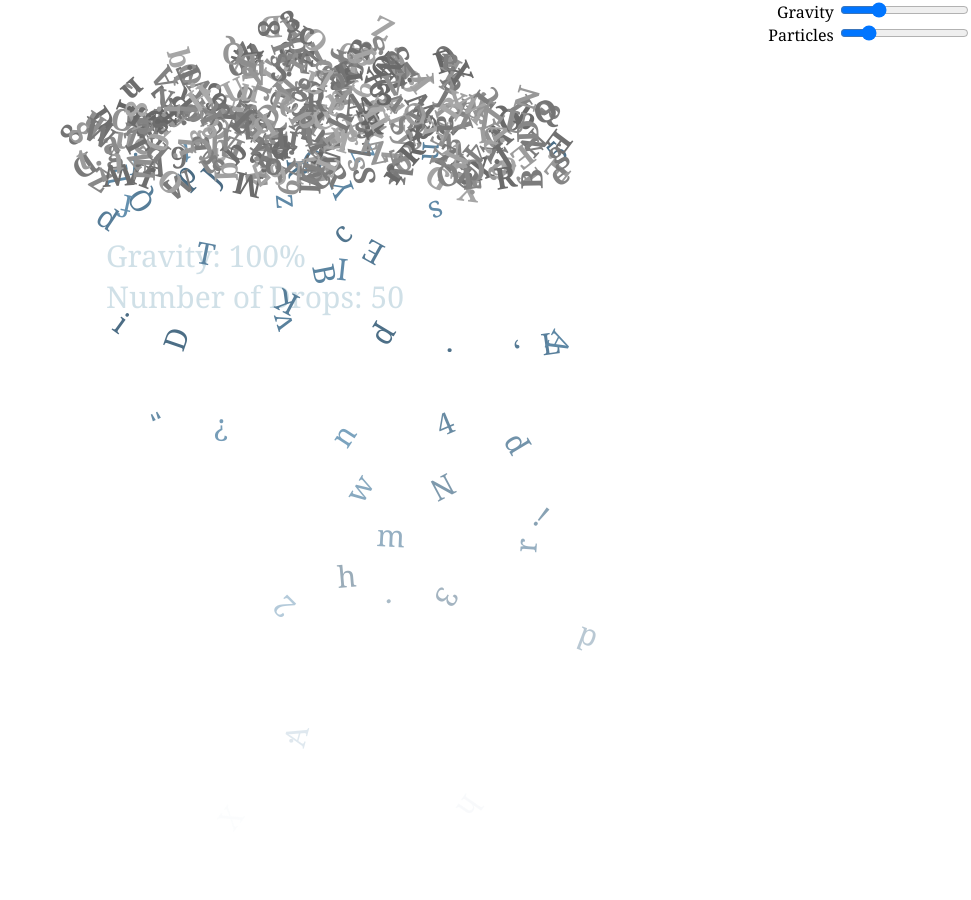
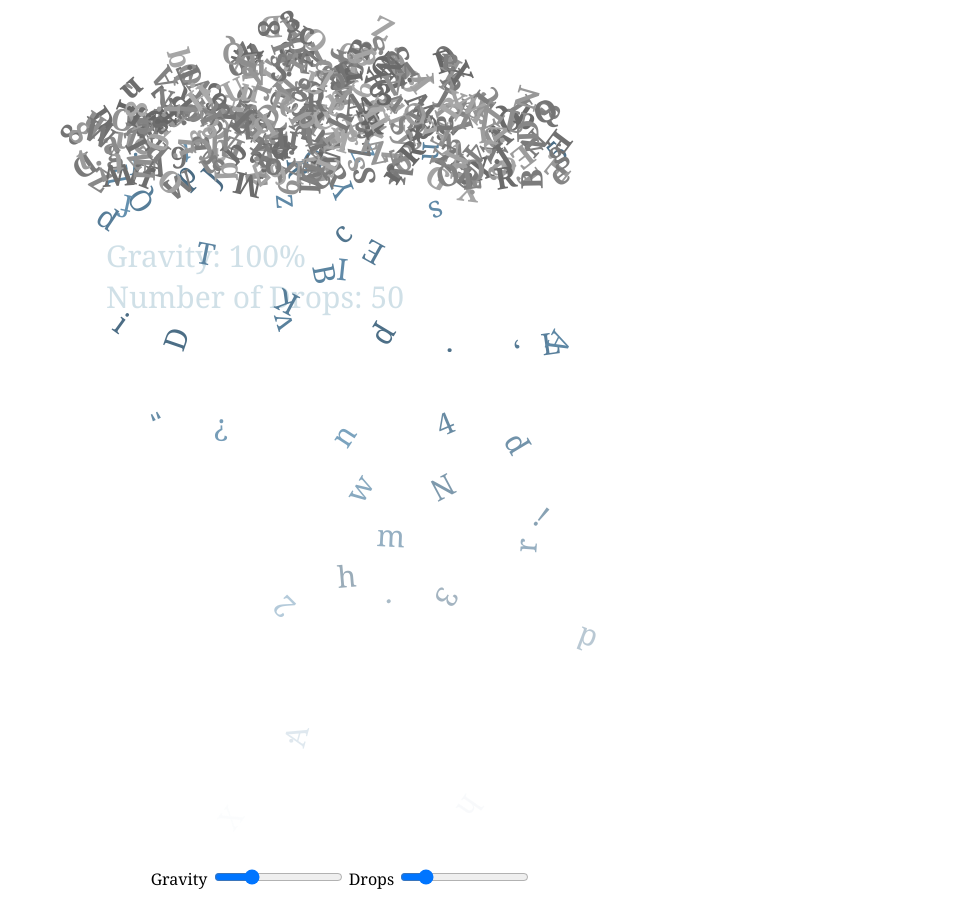
Before and after one commit to ndrwhr/andrewhoyer, a Jekyll site: the page built from experiments/rain.html, in a window 1280 px wide. Shown: the whole page, without its empty margins (309-1280 px from the left). Built offline with Jekyll 4.4.1, drawn with Linux system fonts in a browser that asks for light colours.

Commit message:
tweaking controls

```diff
--- a/experiments/rain.html
+++ b/experiments/rain.html
@@ -77,10 +77,11 @@ body {
 
 #controls {
     position: fixed;
-    top: 0;
-    right: 0;
-    text-align: right;
-    background: white;
+    bottom: 0;
+    width: 100%;
+    padding: 10px;
+    text-align: center;
+    background: rgba(255,255,255,0.7);
 }
 
 </style>
@@ -92,8 +93,8 @@ body {
     </div>
     <div id="cloud"></div>
     <div id="controls">
-        <label for="gravity">Gravity</label> <input id="gravity" type="range" step="0.01" min="0.25" max="3" value="1"/><br/>
-        <label for="particle">Particles</label> <input id="particles" type="range" step="0.01" min="0.1" max="5" value="1"/>
+        <label for="gravity">Gravity</label> <input id="gravity" type="range" step="0.01" min="0.25" max="3" value="1"/>
+        <label for="particle">Drops</label> <input id="particles" type="range" step="0.01" min="0.25" max="5" value="1"/>
     </div>
 </div>
 
```
